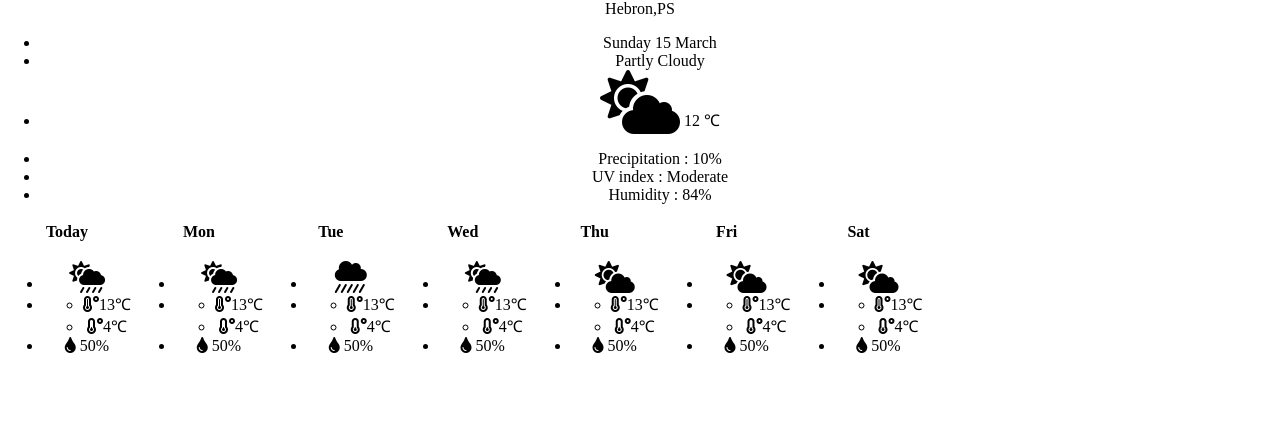
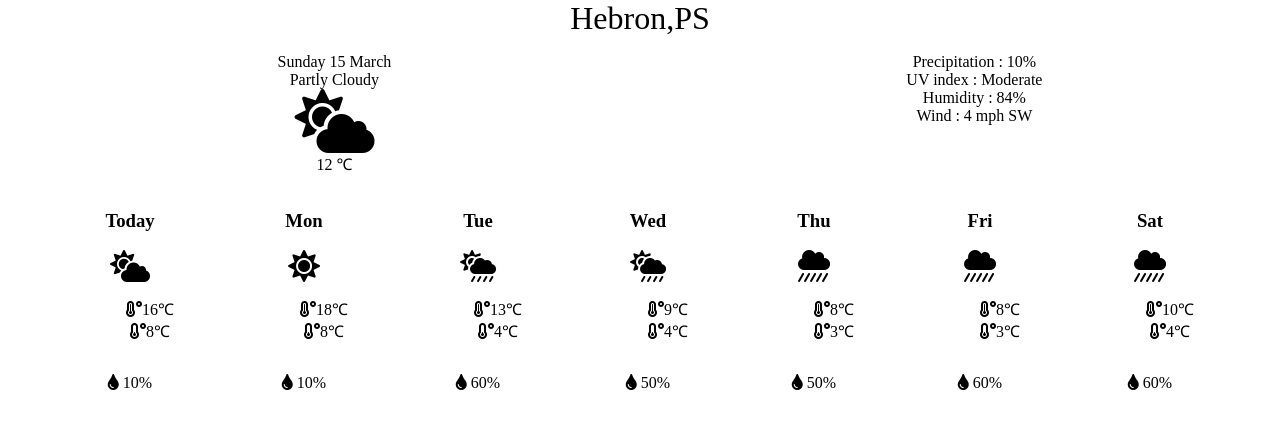
Before and after one commit to bayanseder/weather-app-b, a plain HTML site: page index.html in a window 1280 px wide. Drawn offline with Linux system fonts and the light colour scheme.

Commit message:
adding style

```diff
--- a/index.html
+++ b/index.html
@@ -8,110 +8,94 @@
 </head>
 <body>
     <section>
-        <header>
+        <header class="header_titel">
             Hebron,PS
         </header>
     <div class="header_section_div">
         <div>
-            <ul>
+            <ul class="ul_style">
                 <li>Sunday 15 March</li>
                 <li>Partly Cloudy</li>
-                <li><i class="fas fa-cloud-sun fa-4x"></i> 12 &#8451;</li>
+                <li><i class="fas fa-cloud-sun fa-4x"></i> </li>
+                <li>12 &#8451;</li>
             </ul>
         </div>
         <div>
-            <ul>
+            <ul class="ul_style">
                 <li>Precipitation : 10%</li>
                 <li>UV index : Moderate</li>
                 <li>Humidity : 84%</li>
+                <li>Wind : 4 mph SW</li>
             </ul>
         </div>
     </div>
     </section>
-    <section>
-        <table>
-            <tr>
-                <th>Today</th>
-                <th>Mon</th>
-                <th>Tue</th>
-                <th>Wed</th>
-                <th>Thu</th>
-                <th>Fri</th>
-                <th>Sat</th>
-            </tr>
-            <tr>
-                <td>
-                    <ul>
-                        <li><i class="fas fa-cloud-sun-rain fa-2x"></i></li>
-                        <li><ul>
-                            <li><i class="fas fa-temperature-high"></i>13&#8451;</li>
-                            <li><i class="fas fa-temperature-low"></i>4&#8451;</li>
-                        </ul></li>
-                        <li><i class="fas fa-tint"></i> 50%</li>
-                    </ul>
-                </td>
-                <td>
-                     <ul>
-                    <li><i class="fas fa-cloud-sun-rain fa-2x"></i></li>
-                    <li><ul>
-                        <li><i class="fas fa-temperature-high"></i>13&#8451;</li>
-                        <li><i class="fas fa-temperature-low"></i>4&#8451;</li>
-                    </ul></li>
-                    <li><i class="fas fa-tint"></i> 50%</li>
+    <section class="daily_section_style">
+        <div class="daily_div_style">
+                <h3>Today</h3>
+                <i class="fas fa-cloud-sun fa-2x"></i>
+                <ul class="ul_style">
+                    <li><i class="fas fa-temperature-high"></i>16&#8451;</li>
+                    <li><i class="fas fa-temperature-low"></i>8&#8451;</li>
                 </ul>
-            </td>
-                <td>
-                     <ul>
-                    <li><i class="fas fa-cloud-showers-heavy fa-2x"></i></li>
-                    <li><ul>
-                        <li><i class="fas fa-temperature-high"></i>13&#8451;</li>
-                        <li><i class="fas fa-temperature-low"></i>4&#8451;</li>
-                    </ul></li>
-                    <li><i class="fas fa-tint"></i> 50%</li>
+                <p><i class="fas fa-tint"></i> 10%</p>
+        </div>
+        <div class="daily_div_style">
+                <h3>Mon</h3>
+                <i class="fas fa-sun fa-2x"></i>
+                <ul class="ul_style">
+                    <li><i class="fas fa-temperature-high"></i>18&#8451;</li>
+                    <li><i class="fas fa-temperature-low"></i>8&#8451;</li>
                 </ul>
-            </td>
-                <td>
-                     <ul>
-                    <li><i class="fas fa-cloud-sun-rain fa-2x"></i></li>
-                    <li><ul>
-                        <li><i class="fas fa-temperature-high"></i>13&#8451;</li>
-                        <li><i class="fas fa-temperature-low"></i>4&#8451;</li>
-                    </ul></li>
-                    <li><i class="fas fa-tint"></i> 50%</li>
+                <p><i class="fas fa-tint"></i> 10%</p>
+        </div>
+        <div class="daily_div_style">
+                <h3>Tue</h3>
+                <i class="fas fa-cloud-sun-rain fa-2x"></i>
+                <ul class="ul_style">
+                    <li><i class="fas fa-temperature-high"></i>13&#8451;</li>
+                    <li><i class="fas fa-temperature-low"></i>4&#8451;</li>
                 </ul>
-            </td>
-                <td>
-                    <ul>
-                    <li><i class="fas fa-cloud-sun fa-2x"></i></li>
-                    <li><ul>
-                        <li><i class="fas fa-temperature-high"></i>13&#8451;</li>
-                        <li><i class="fas fa-temperature-low"></i>4&#8451;</li>
-                    </ul></li>
-                    <li><i class="fas fa-tint"></i> 50%</li>
+                <p><i class="fas fa-tint"></i> 60%</p>
+        </div>
+        <div class="daily_div_style">
+                <h3>Wed</h3>
+                <i class="fas fa-cloud-sun-rain fa-2x"></i>
+                <ul class="ul_style">
+                    <li><i class="fas fa-temperature-high"></i>9&#8451;</li>
+                    <li><i class="fas fa-temperature-low"></i>4&#8451;</li>
                 </ul>
-            </td>
-                <td>
-                    <ul>
-                        <li><i class="fas fa-cloud-sun fa-2x"></i></li>
-                        <li><ul>
-                            <li><i class="fas fa-temperature-high"></i>13&#8451;</li>
-                            <li><i class="fas fa-temperature-low"></i>4&#8451;</li>
-                        </ul></li>
-                        <li><i class="fas fa-tint"></i> 50%</li>
-                    </ul>
-                </td>
-                <td>
-                    <ul>
-                        <li><i class="fas fa-cloud-sun fa-2x"></i></li>
-                        <li><ul>
-                            <li><i class="fas fa-temperature-high"></i>13&#8451;</li>
-                            <li><i class="fas fa-temperature-low"></i>4&#8451;</li>
-                        </ul></li>
-                        <li><i class="fas fa-tint"></i> 50%</li>
-                    </ul>
-                </td>
-            </tr>
-        </table>
+                <p><i class="fas fa-tint"></i> 50%</p>
+        </div>
+        <div class="daily_div_style">
+                <h3>Thu</h3>
+                <i class="fas fa-cloud-showers-heavy fa-2x"></i>
+                <ul class="ul_style">
+                    <li><i class="fas fa-temperature-high"></i>8&#8451;</li>
+                    <li><i class="fas fa-temperature-low"></i>3&#8451;</li>
+                </ul>
+                <p><i class="fas fa-tint"></i> 50%</p>
+        </div>
+        <div class="daily_div_style">
+                <h3>Fri</h3>
+                <i class="fas fa-cloud-showers-heavy fa-2x"></i>
+                <ul class="ul_style">
+                    <li><i class="fas fa-temperature-high"></i>8&#8451;</li>
+                    <li><i class="fas fa-temperature-low"></i>3&#8451;</li>
+                </ul>
+                <p><i class="fas fa-tint"></i> 60%</p>
+        </div>
+        <div class="daily_div_style">
+                <h3>Sat</h3>
+                <i class="fas fa-cloud-showers-heavy fa-2x"></i>
+                <ul class="ul_style">
+                    <li><i class="fas fa-temperature-high"></i>10&#8451;</li>
+                    <li><i class="fas fa-temperature-low"></i>4&#8451;</li>
+                </ul>
+                <p><i class="fas fa-tint"></i> 60%</p>
+            </ul>
+        </div>
+
     </section>
 </body>
 </html>
--- a/mainStyle.css
+++ b/mainStyle.css
@@ -4,3 +4,33 @@ body{
     padding: 0;
     text-align: center;
 }
+.header_titel{
+    font-size: xx-large;
+}
+.header_section_div{
+    display: flex;
+    flex-direction: row;
+    justify-content: space-around;
+}
+.ul_style{
+    list-style: none;
+}
+
+.daily_section_style{
+    display: flex;
+    flex-direction: column;
+}
+.daily_div_style{
+    display: flex;
+    justify-content: space-evenly;
+}
+@media (min-width: 600px) and (max-width: 1600px) {
+    .daily_section_style{
+        flex-direction: row;
+        justify-content: space-evenly;
+    }
+    .daily_div_style{
+        flex-direction: column;
+    }
+
+}
```
